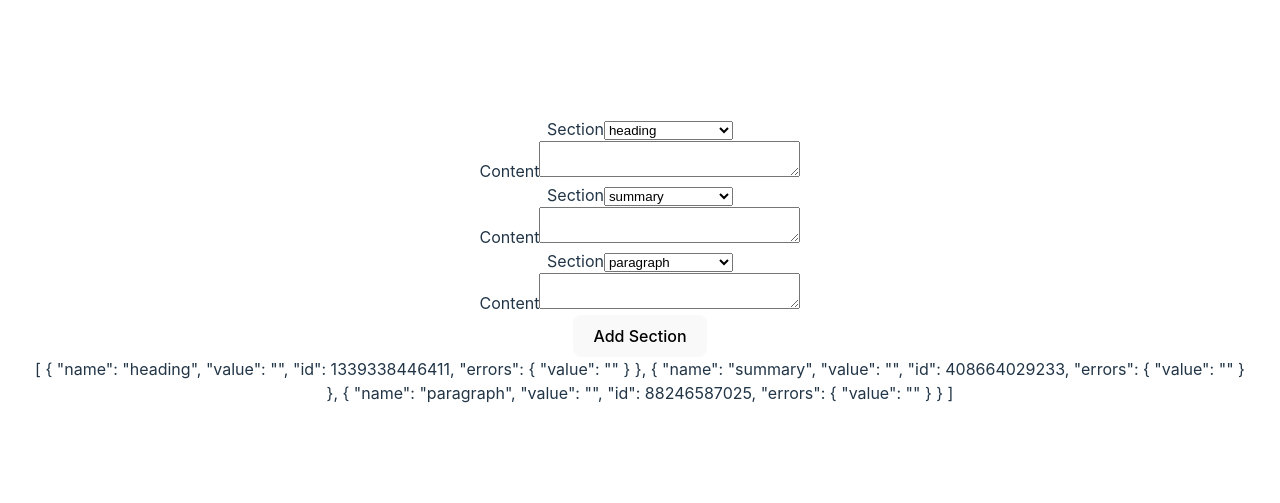
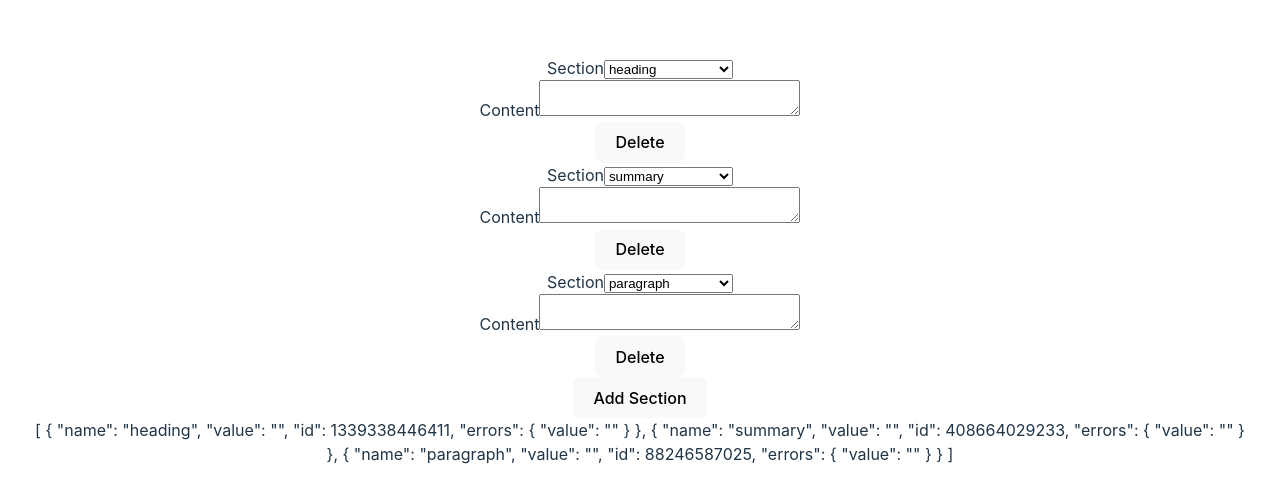
Before and after one commit to jamawe/draggable-article, a Vue app: page / in a window 1280 px wide. Shown: the part 139-642 px from the top of the page. Built offline with nearby package versions, Linux system fonts and the light colour scheme.

Commit message:
feature: A section can be deleted

```diff
--- a/src/App.vue
+++ b/src/App.vue
@@ -57,6 +57,42 @@ function addSection() {
 }
 
 // TODO Delete section
+/**
+ * Removes the section from the article
+ * @param {object} section The section that should be deleted
+ */
+function handleDelete(section) {
+  // Get index of section in article
+  const indexSection = findArticleSectionIndex(section.id);
+
+  // TODO Save section object to store in case user wants to undo delete
+  // ...
+
+  // If a section that ought to be unique gets deleted, set its disabled prop to true to make it selectable again
+  if (state.value.uniqueSections.includes(section.name)) {
+    const index = findIndexOfUniqueSection(section.name);
+    setDisabledOnSectionsToSelect(index, false);
+  }
+
+  // If deleted sections was an image, check whether is_title_image was checked
+  if (section.name === 'image') {
+    const isTitleImage = document.querySelector(`#imageTitleImage-${section.id}`).checked;
+
+    if (isTitleImage) {
+      [...getAllTitleImageCheckboxes()].forEach(checkbox => checkbox.disabled = false);
+    }
+  }
+
+  deleteSection(indexSection);
+}
+
+/**
+ * Deletes the section object from the articleForForm array
+ * @param {number} indexSection The index of the section in the articleFormForm array
+ */
+function deleteSection(indexSection) {
+  articleForForm.value.splice(indexSection, 1);
+}
 
 // SELECT
 /**
@@ -91,6 +127,21 @@ function handleNewSelect(newSelect, sectionId) {
 
   // Reset section after other option was selected
   resetSectionAfterSelectChange(state.value.previousSelect, sectionId);
+
+  if (newSelect === 'image') {
+    // 1. Get all titleImage checkboxes
+    // 2. Check if one of them is checked
+    const hasTitleImage = [...getAllTitleImageCheckboxes()].some(({ checked }) => checked === true);
+
+    // If one is already checked, disable titleImage checkbox on this new image section
+    if (hasTitleImage) {
+      // setTimeout needed for checkbox to render
+      const titleImageTimeout = setTimeout(() => {
+        document.querySelector(`#imageTitleImage-${sectionId}`).disabled = true;
+        clearTimeout(titleImageTimeout);
+      }, 150);
+    }
+  }
 }
 
 /**
@@ -301,11 +352,20 @@ disableSectionsBasedOnArticle();
               <textarea name="" id="" cols="30" rows="2"></textarea>
             </div>
           </template>
+
+          <!-- DELETE SECTION -->
+          <div>
+            <button
+              @click="handleDelete(element)"
+              type="button">
+              Delete
+            </button>
+          </div>
         </div>
       </template>
     </draggable>
 
-    <!-- Add section -->
+    <!-- ADD SECTION -->
     <div>
       <button
         @click="addSection"
```
